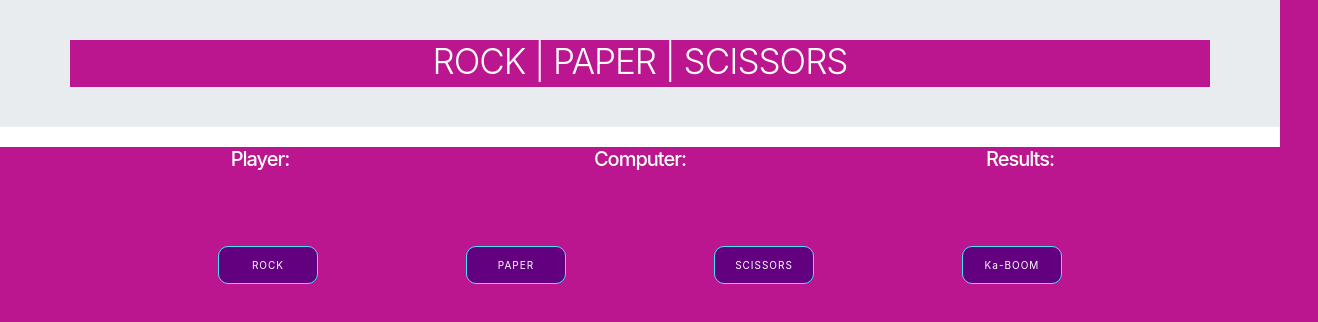
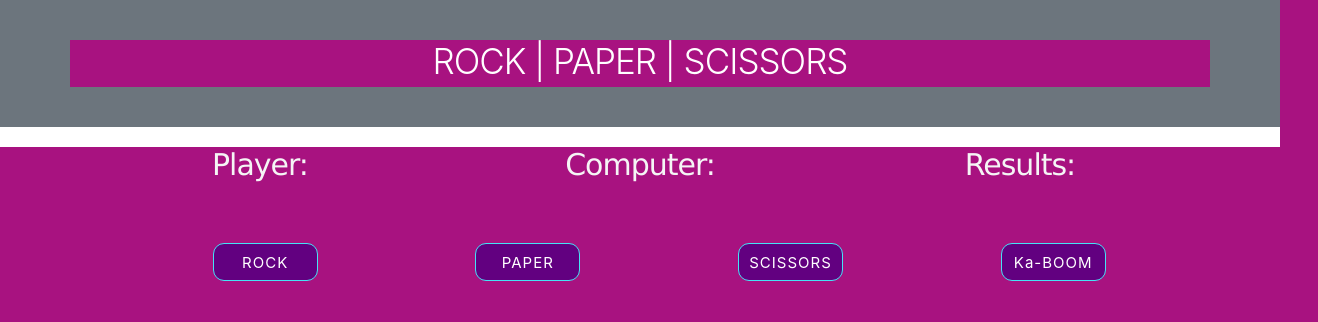
Before and after one commit to MystieBluz/rock-paper-scissors, a plain HTML site: page index.html in a window 1280 px wide. Shown: the whole page, 1318 px wide, since content can reach past the window. Drawn offline with nearby package versions, Linux system fonts and the light colour scheme.

Commit message:
updated padding to buttons

```diff
--- a/index.html
+++ b/index.html
@@ -12,7 +12,7 @@
 </head>
 <body>
 	<header>
-		<div class="jumbotron jumbotron-fluid">
+		<div class="jumbotron jumbotron-fluid bg-secondary">
 			<div class="container">
 			  <h1 class="display-4 text-center">ROCK | PAPER | SCISSORS</h1>
 			  <!-- <p class="lead">This is a modified jumbotron that occupies the entire horizontal space of its parent.</p> -->
@@ -23,14 +23,14 @@
 		<!-- Game Display: Player, Computer and Results -->
 		<div class="container">
 			<div class="row text-center">
-			  <div class="col-sm">
-				<h2>Player: <span id="playerDisplay"></span></h2>
+			  <div class="col-lg">
+				<h1>Player: <span id="playerDisplay"></span></h1>
 			  </div>
-			  <div class="col-sm">
-				<h2>Computer: <span id="computerDisplay"></span></h2>
+			  <div class="col-lg">
+				<h1>Computer: <span id="computerDisplay"></span></h1>
 			  </div>
-			  <div class="col-sm">
-				<h2>Results: <span id="result"></span></h2>
+			  <div class="col-lg">
+				<h1>Results: <span id="result"></span></h1>
 			  </div>
 			</div>
 		  </div>
--- a/styles.css
+++ b/styles.css
@@ -4,18 +4,27 @@
 	padding: 0;
 	margin: 0;
 	box-sizing: border-box;
-	background: #bb158f;
+	background: #a81280;
 	color: #fff;
 
+}
+
+h1 {
+	font-size: 30px;
+}
+
+.col-lg {
+	color: whitesmoke;
+	font-family:'Lucida Sans', 'Lucida Sans Regular', 'Lucida Grande', 'Lucida Sans Unicode', Geneva, Verdana, sans-serif
 }
 
 
 .buttons {
 	display: flex;
-    width: 100vw;
+    width: 103vw;
     justify-content: space-evenly;
     /* justify-content: center; */
-    padding: 70px;
+    padding: 55px;
     flex-wrap: wrap;
     /* margin-top: 7.5rem;
 	margin-left: 15rem; */
@@ -25,8 +34,10 @@
 /* Styling on all three buttons */
 #Rock, #Paper, #Scissors, #Bomb {
 	padding: 0.8rem;
-    width: 100px;
-    border-radius: 10px;
+    width: 105px;
+    border-radius: 11px;
+	font-size: 15px;
+	align-content: center;
     background: rgb(98, 0, 128);
     color: white;
     border-color: rgb(69, 227, 245);
```
